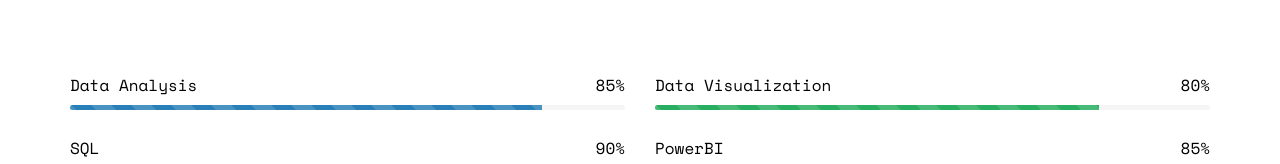
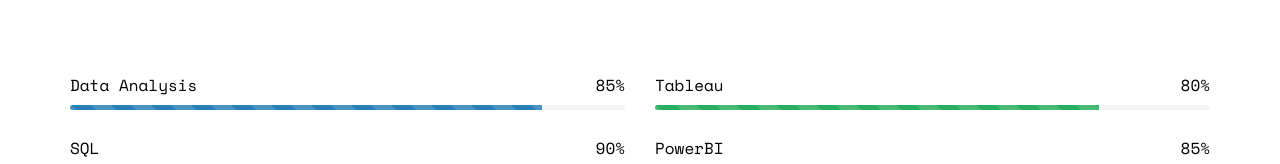
Before and after one commit to dhruvitmodi/dhruvitmodi.github.io, a plain HTML site: page index.html in a window 1280 px wide. Shown: the part 3674-3838 px from the top of the page. Drawn offline with nearby package versions, Linux system fonts and the light colour scheme; some packages are replaced by stand-ins of ours; no server answers; files whose address does not match are found by name.

Commit message:
Update index.html

```diff
--- a/index.html
+++ b/index.html
@@ -411,7 +411,7 @@
 				<div class="col-md-6">
 
 					<div class="progress-wrap">
-						<h3><span class="name-left">Data Visualization</span><span class="value-right">80%</span></h3>
+						<h3><span class="name-left">Tableau</span><span class="value-right">80%</span></h3>
 						<div class="progress">
 						  <div class="progress-bar progress-bar-5 progress-bar-striped active" role="progressbar"
 						  aria-valuenow="80" aria-valuemin="0" aria-valuemax="100" style="width:80%">
```
